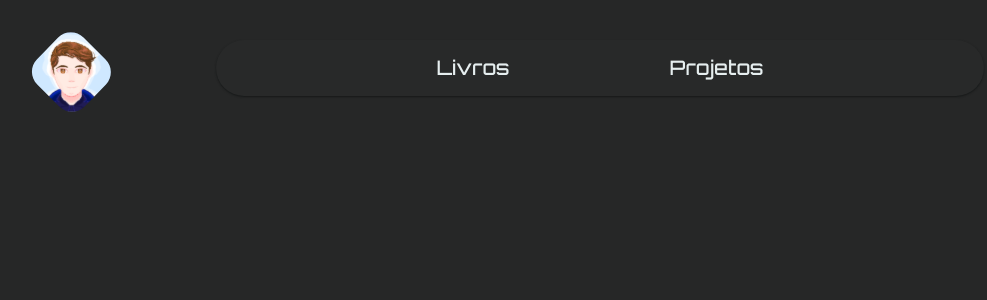
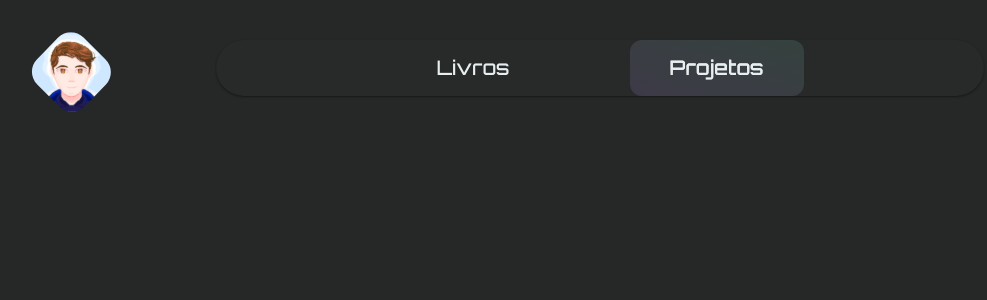
Before and after one commit to miguel-l-b/miguel-l-b.dev, a Next.js app: page /projects in a window 1280 px wide. Shown: the top 300 px of the page, without its empty margins (40-1027 px from the left). Built offline with nearby package versions, Linux system fonts and the light colour scheme.

Commit message:
Refactor header link styles

```diff
--- a/components/Header.tsx
+++ b/components/Header.tsx
@@ -18,10 +18,10 @@ interface HeaderLinkProps {
 export function HeaderLink(props: HeaderLinkProps): JSX.Element {
   return (
     <Link
-      className={`flex group items-center py-2 h-fit md:h-full pl-10 pr-10 rounded-xl duration-200 delay-75  ${
+      className={`flex group items-center py-2 h-fit md:h-full pl-10 pr-10 rounded-xl transition-all duration-1000 ${
         props.clicked?
         "bg-gradient-to-tr to-[#35423E] from-[#3D3A47]" :
-        "transition-all hover:bg-gradient-to-tr hover:to-[#35423E] hover:from-[#3D3A47]"
+        "hover:bg-gradient-to-tr hover:to-[#35423E] hover:from-[#3D3A47]"
       }`}
       href={props.path}
     >
@@ -59,9 +59,13 @@ export default function Header(props: HeaderProps): JSX.Element {
         <HeaderLink path="/books" clicked={props.path === "/books"}>
           Livros
         </HeaderLink>
-        <HeaderLink path="/projects" clicked={props.path === "projects"}>
+        <HeaderLink path="/projects" clicked={props.path === "/projects"}>
           Projetos
         </HeaderLink>
+
+
+
+
       </ul>
     </nav>
     <button onClick={() => setIsMenuOpen(!isMenuOpen)} className="fixed top-0 p-2 m-4 bg-gradient-to-tr from-gray-dark from-[20%] to-[160%] rounded-xl to-gray-light z-40 md:hidden">
```
